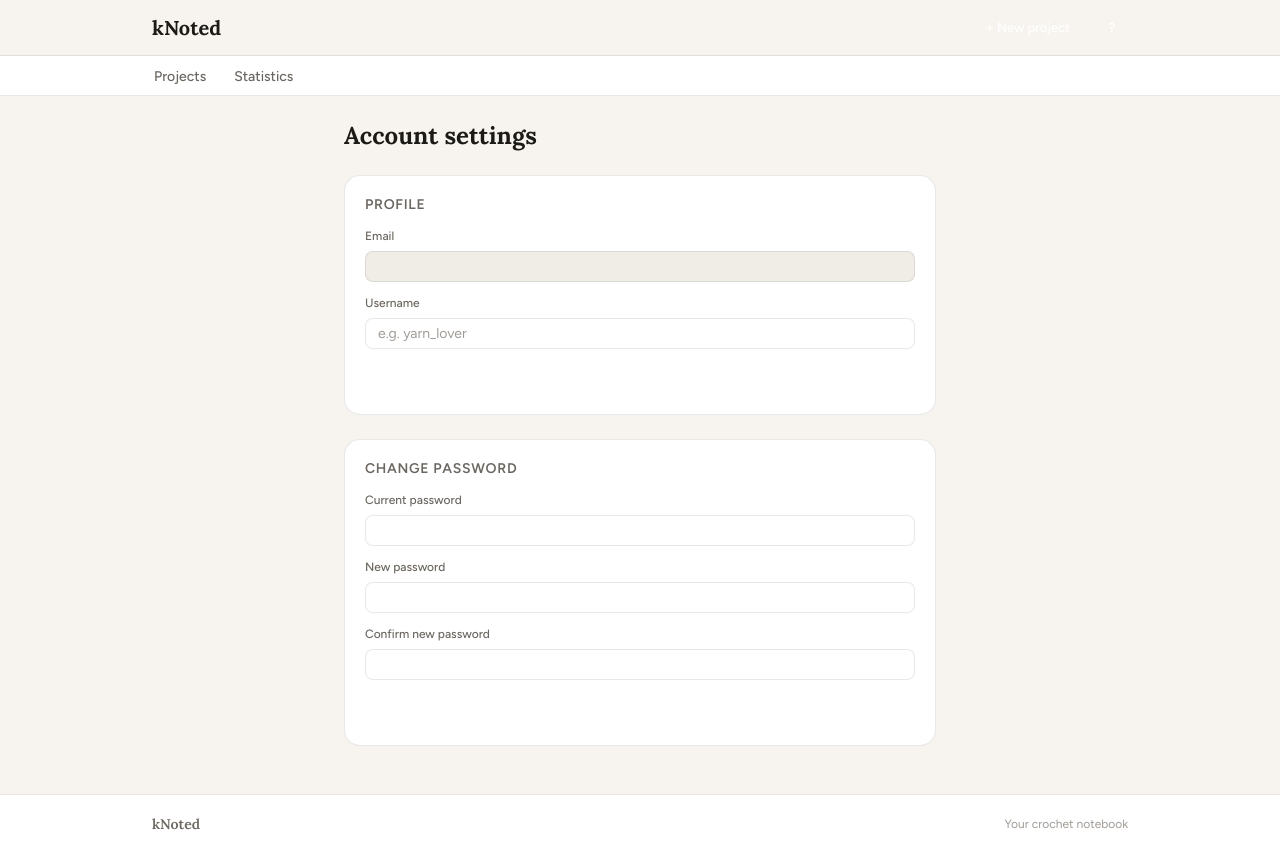
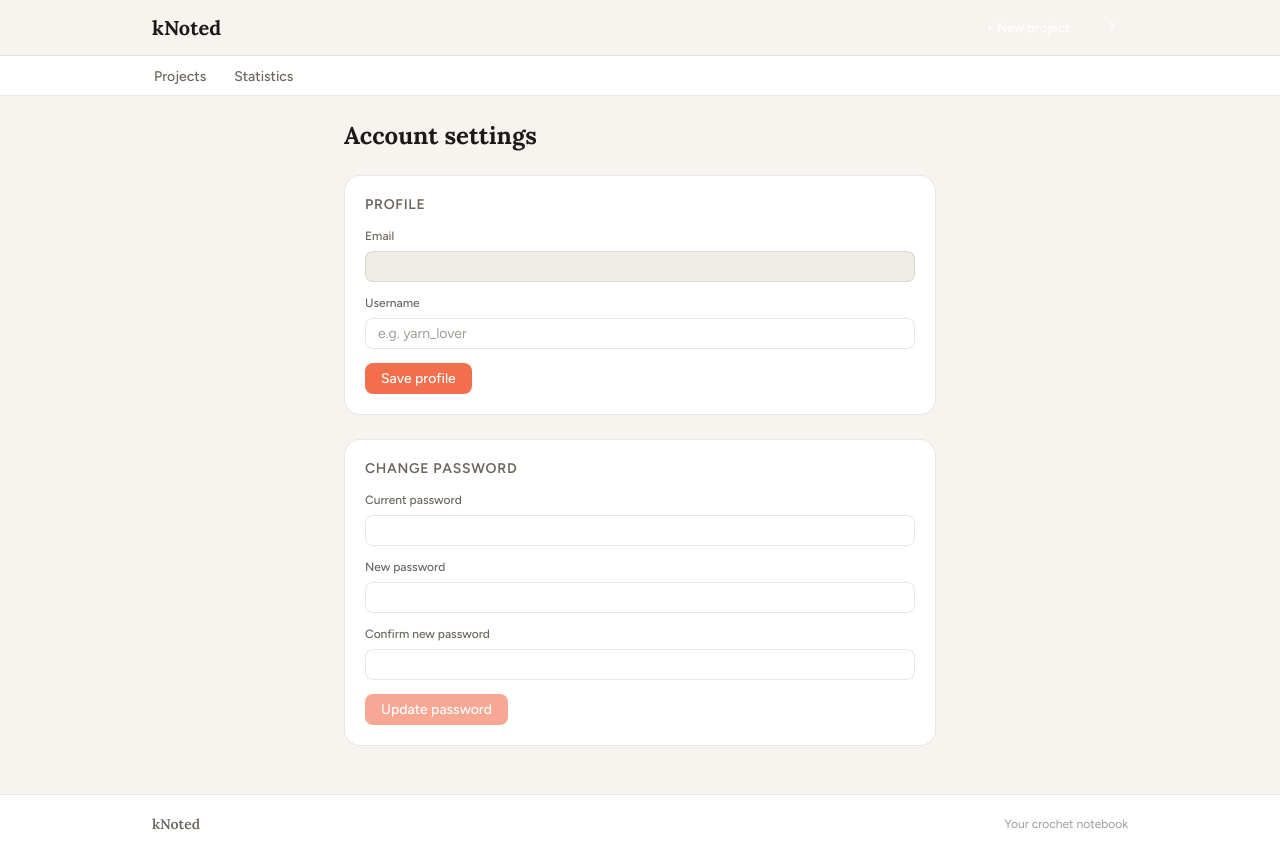
Before and after one commit to cat-a-flame/kNoted, a Next.js app: page /account in a window 1280 px wide. Built offline with nearby package versions, Linux system fonts and the light colour scheme; no server answers.

Commit message:
Fix account settings save buttons invisible due to stale color variable
--color-teal was renamed to --color-coral; update saveBtn accordingly.

https://claude.ai/code/session_013sHPdMi2BMyrwXDKZA3qiD

```diff
--- a/app/account/page.module.css
+++ b/app/account/page.module.css
@@ -50,14 +50,14 @@
   padding: 0.4375rem 1rem;
   font-size: 0.875rem;
   font-weight: 500;
-  background-color: var(--color-teal);
+  background-color: var(--color-coral);
   color: #fff;
   border-radius: var(--radius-sm);
   transition: background-color 0.15s;
 }
 
 .saveBtn:hover:not(:disabled) {
-  background-color: var(--color-teal-dark);
+  background-color: var(--color-coral-dark);
 }
 
 .saveBtn:disabled {
```
